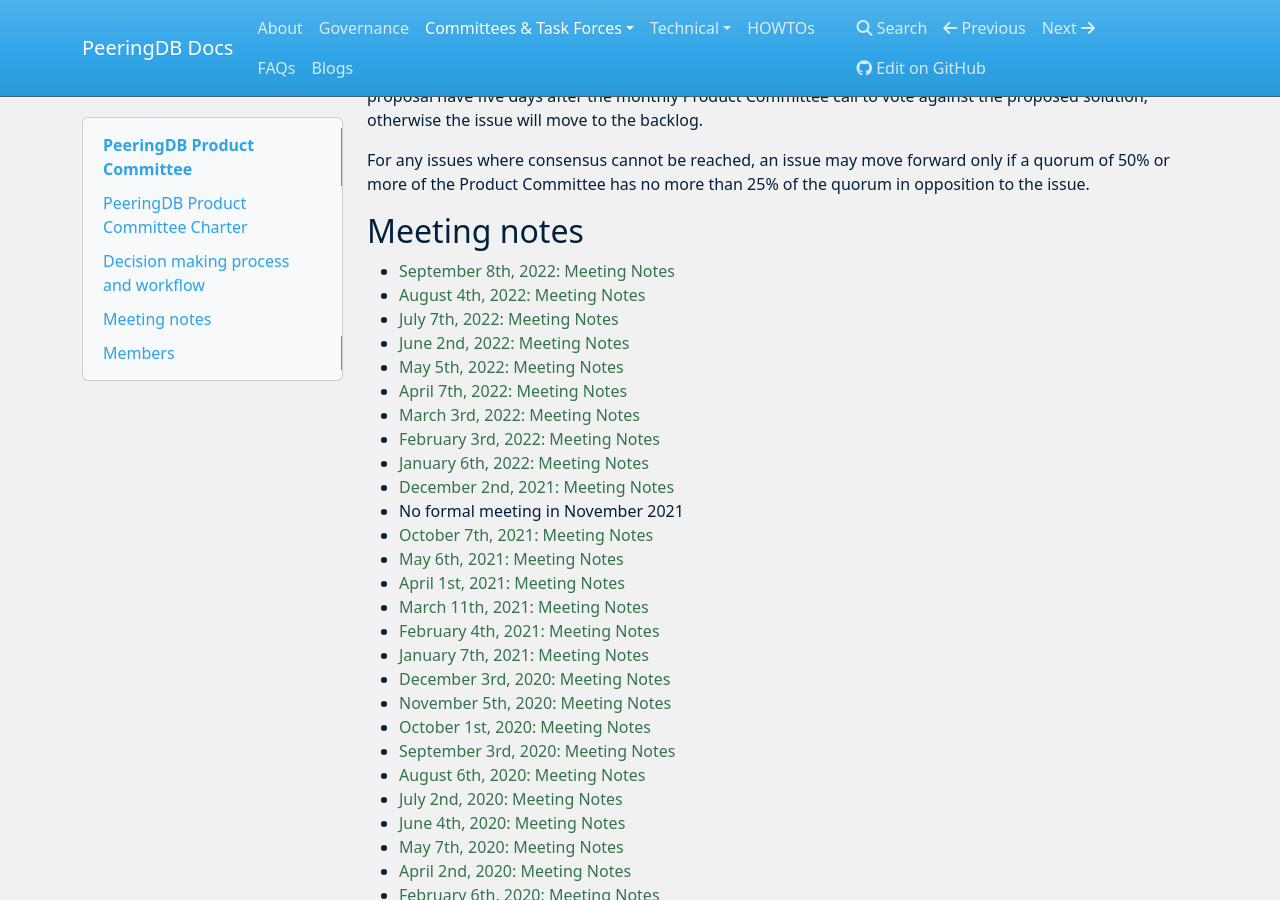
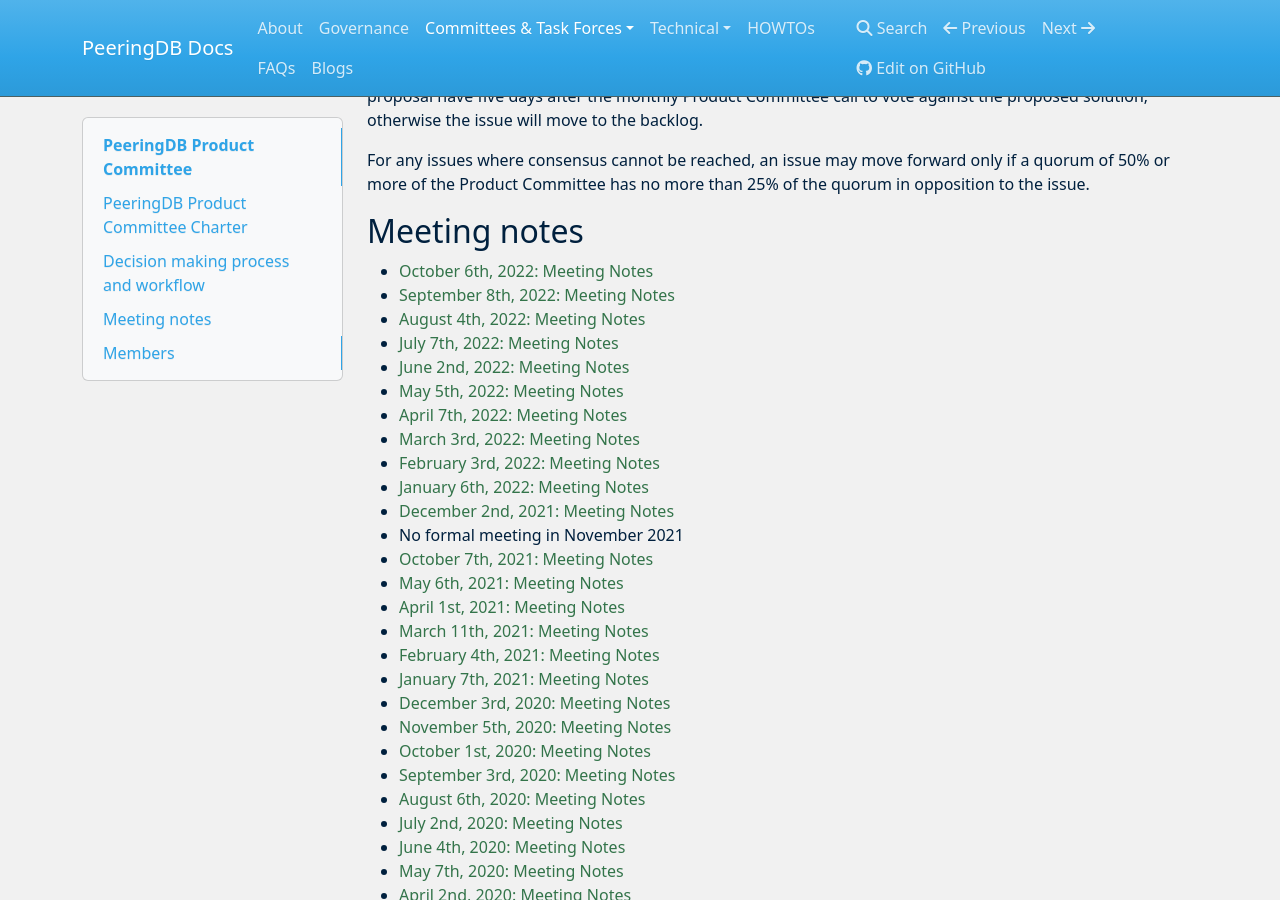
Before and after one commit to peeringdb/docs, an MkDocs documentation site: the page built from docs/committee/product/index.md, in a window 1280 px wide and 900 px high, scrolled down 2499 px. Built offline with MkDocs 1.6.1, drawn with Linux system fonts in a browser that asks for light colours; nearby versions of some CDN libraries.

Commit message:
2022-10-06 PC meeting notes
Update index and PDF of notes

```diff
--- a/docs/committee/product/index.md
+++ b/docs/committee/product/index.md
@@ -9,6 +9,7 @@
 
 ## Meeting notes
 
+- [October 6th, 2022: Meeting Notes](notes/2022-10-06_Product_Committee_Notes.pdf)
 - [September 8th, 2022: Meeting Notes](notes/2022-09-08_Product_Committee_Notes.pdf)
 - [August 4th, 2022: Meeting Notes](notes/2022-08-04_Product_Committee_Notes.pdf)
 - [July 7th, 2022: Meeting Notes](notes/2022-07-07_Product_Committee_Notes.pdf)
```
Also changed, not shown: 1 other file.
